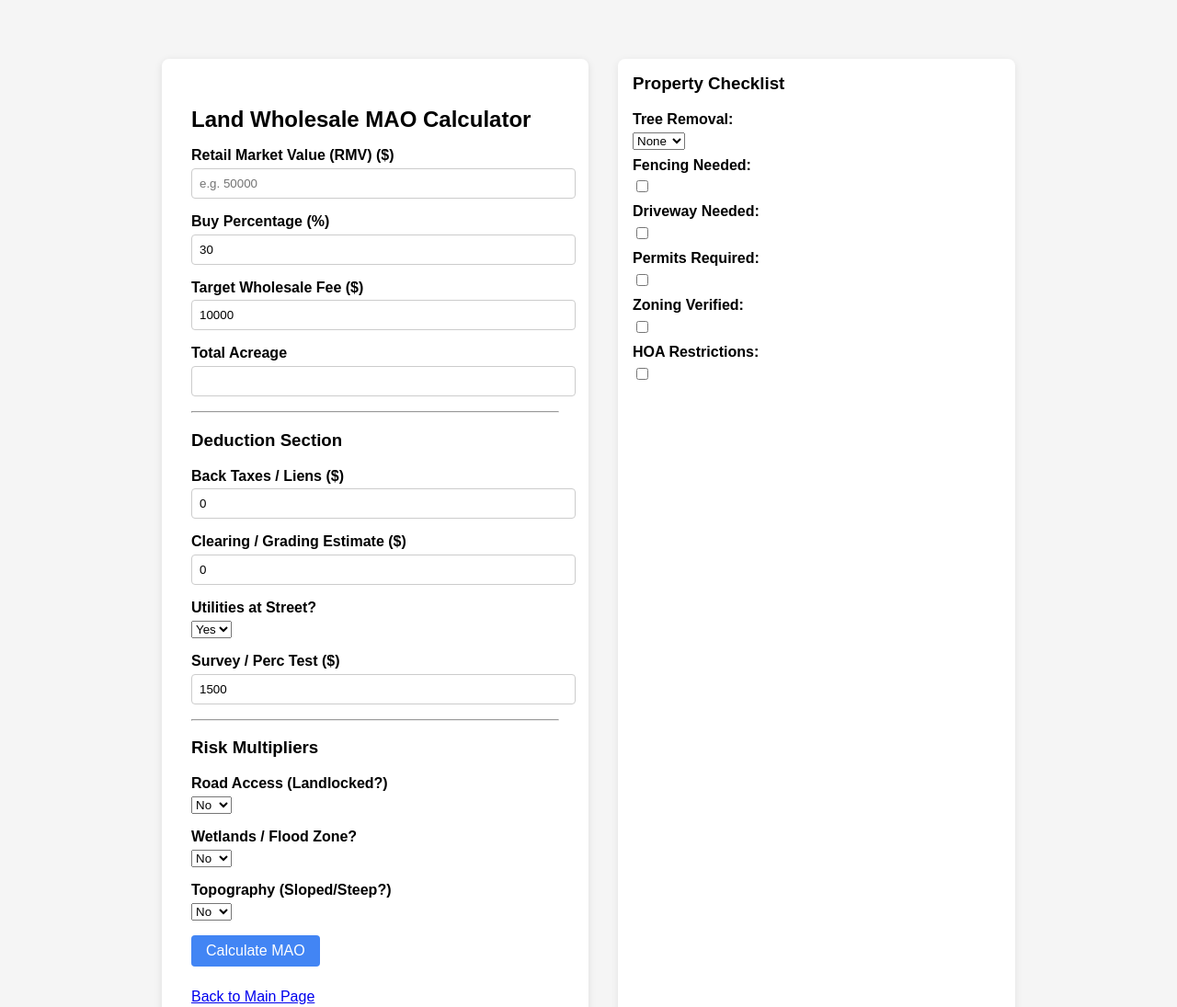
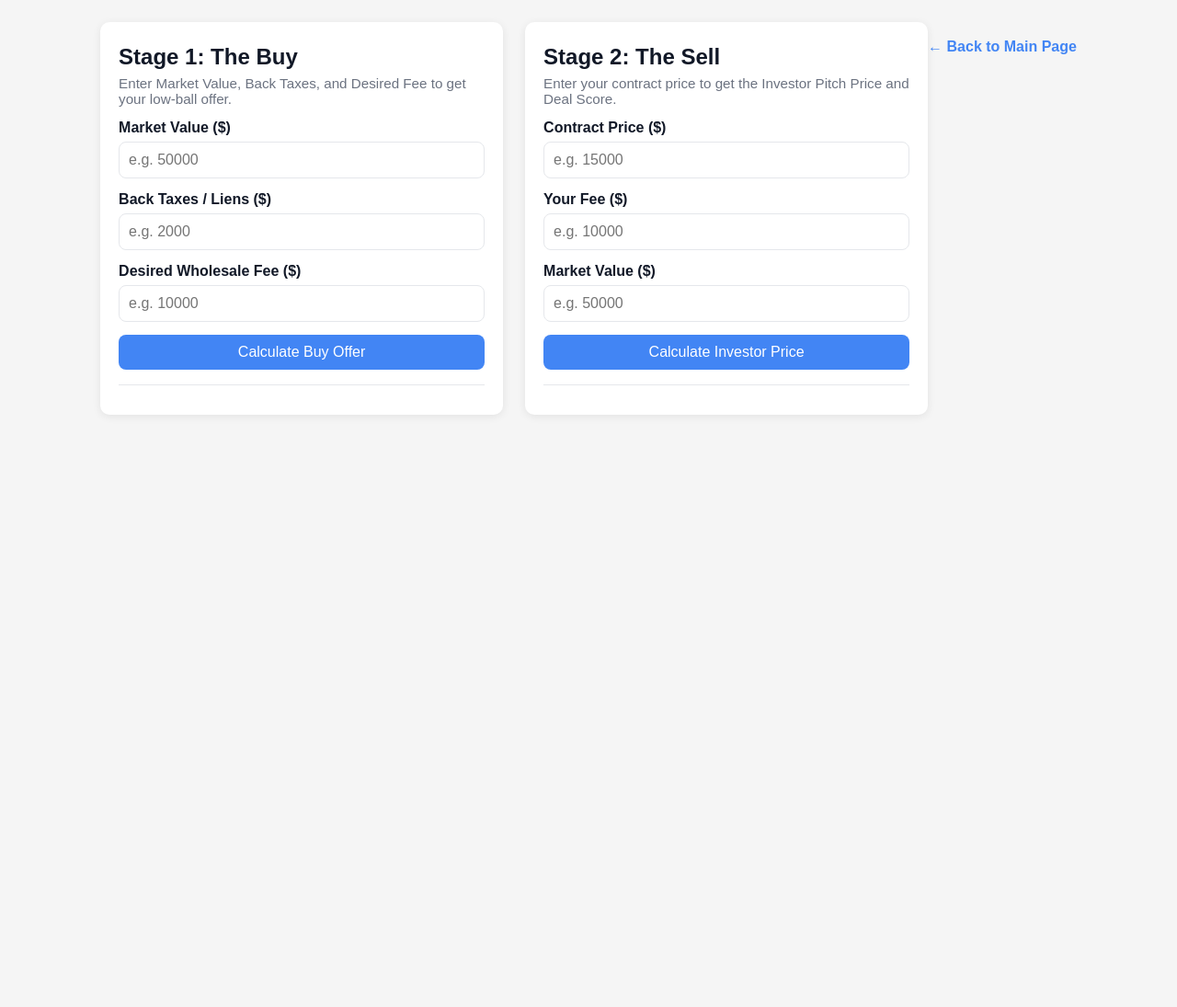
Before and after one commit to bjward-mhs/wp-hom, a plain HTML site: page assignment-analyzer.html in a window 1280 px wide. Shown: the whole page at 92% size. After the commit the page ends 800 px from the top, so only its background shows below. Drawn offline with Linux system fonts and the light colour scheme.

Commit message:
Rename and update styling for land calculator

```diff
--- a/assignment-analyzer.html
+++ b/assignment-analyzer.html
@@ -3,238 +3,193 @@
 <head>
   <meta charset="UTF-8">
   <meta name="viewport" content="width=device-width, initial-scale=1.0">
-  <title>Assignment Deal Analyzer</title>
+  <title>Land Wholesale Two-Stage Calculator</title>
   <style>
+    :root {
+      --bg: #f5f5f5;
+      --card: #ffffff;
+      --text: #111827;
+      --muted: #6b7280;
+      --border: #e5e7eb;
+      --primary: #4285f4;
+      --primaryHover: #357ae8;
+      --shadow: 0 2px 10px rgba(0, 0, 0, 0.08);
+      --radius: 10px;
+    }
+    * { box-sizing: border-box; }
     body {
+      margin: 0;
       font-family: Arial, sans-serif;
-      background: #f5f5f5;
-      margin: 0;
-      padding: 0;
+      background: var(--bg);
+      color: var(--text);
+    }
+    .page {
       min-height: 100vh;
+      padding: 24px;
       display: flex;
       align-items: flex-start;
       justify-content: center;
     }
-    .container {
-      display: flex;
-      gap: 2rem;
-      margin-top: 4rem;
+    .grid {
+      width: 100%;
+      max-width: 900px;
+      display: grid;
+      grid-template-columns: 1fr 1fr;
+      gap: 24px;
+      align-items: start;
     }
-    .analyzer {
-      background: #fff;
-      padding: 2rem;
-      border-radius: 8px;
-      box-shadow: 0 2px 8px rgba(0,0,0,0.1);
-      width: 400px;
+    @media (max-width: 900px) {
+      .grid { grid-template-columns: 1fr; }
     }
-    .analyzer h2 {
-      margin-bottom: 1rem;
+    .card {
+      background: var(--card);
+      border-radius: var(--radius);
+      box-shadow: var(--shadow);
+      padding: 24px 20px 20px 20px;
+      margin-bottom: 16px;
+    }
+    .card h2 {
+      margin: 0 0 12px 0;
+    }
+    .subtle {
+      margin: -6px 0 14px 0;
+      color: var(--muted);
+      font-size: 0.95rem;
     }
     .form-group {
-      margin-bottom: 1rem;
+      margin-bottom: 14px;
     }
     label {
       display: block;
-      margin-bottom: 0.3rem;
-      font-weight: bold;
+      font-weight: 700;
+      margin-bottom: 6px;
     }
     input[type="number"] {
       width: 100%;
-      padding: 0.5rem;
-      border: 1px solid #ccc;
-      border-radius: 4px;
+      padding: 10px;
+      border: 1px solid var(--border);
+      border-radius: 8px;
+      font-size: 1rem;
     }
-    .repair-list {
-      margin-bottom: 1rem;
-    }
-    .repair-item {
-      display: flex;
-      align-items: center;
-      margin-bottom: 0.5rem;
-    }
-    .repair-item label {
-      flex: 1;
-      font-weight: normal;
-      margin-bottom: 0;
-    }
-    .repair-item input[type="number"] {
-      width: 80px;
-      margin-left: 0.5rem;
+    input[readonly] {
+      background: #f9fafb;
+      color: #374151;
     }
     button {
-      padding: 0.5rem 1rem;
+      width: 100%;
+      padding: 10px 12px;
       border: none;
-      border-radius: 4px;
-      background: #4285f4;
-      color: #fff;
+      border-radius: 8px;
+      background: var(--primary);
+      color: white;
       font-size: 1rem;
       cursor: pointer;
     }
     button:hover {
-      background: #357ae8;
+      background: var(--primaryHover);
     }
     .result {
-      margin-top: 1.5rem;
-      font-size: 1.1rem;
-      color: #333;
+      margin-top: 16px;
+      padding-top: 12px;
+      border-top: 1px solid var(--border);
+      color: #111827;
+      line-height: 1.35;
     }
-    .checklist {
-      background: #fff;
-      padding: 1rem;
-      border-radius: 8px;
-      box-shadow: 0 2px 8px rgba(0,0,0,0.08);
-      width: 400px;
+    .back-link {
+      display: inline-block;
+      margin-top: 18px;
+      color: var(--primary);
+      text-decoration: none;
+      font-weight: 600;
     }
-    .checklist h3 {
-      margin-top: 0;
-    }
-    .checklist ul {
-      list-style: none;
-      padding: 0;
-    }
-    .checklist li {
-      margin-bottom: 0.5rem;
+    .back-link:hover {
+      text-decoration: underline;
     }
   </style>
 </head>
   <body>
-    <div class="container">
-      <div class="analyzer">
-        <h2>Land Wholesale MAO Calculator</h2>
+    <main class="page">
+      <div class="grid">
+        <!-- Stage 1: The Buy -->
+        <section class="card" aria-labelledby="buy-title">
+          <h2 id="buy-title">Stage 1: The Buy</h2>
+          <p class="subtle">Enter Market Value, Back Taxes, and Desired Fee to get your low-ball offer.</p>
           <div class="form-group">
-          <label>Retail Market Value (RMV) ($)</label>
-          <input type="number" id="rmv" min="0" placeholder="e.g. 50000">
+            <label for="marketValue">Market Value ($)</label>
+            <input type="number" id="marketValue" min="0" placeholder="e.g. 50000" />
           </div>
           <div class="form-group">
-          <label>Buy Percentage (%)</label>
-          <input type="number" id="buyPct" min="20" max="50" value="30">
+            <label for="backTaxes">Back Taxes / Liens ($)</label>
+            <input type="number" id="backTaxes" min="0" placeholder="e.g. 2000" />
           </div>
           <div class="form-group">
-          <label>Target Wholesale Fee ($)</label>
-          <input type="number" id="whFee" min="0" value="10000">
+            <label for="desiredFee">Desired Wholesale Fee ($)</label>
+            <input type="number" id="desiredFee" min="0" placeholder="e.g. 10000" />
+          </div>
+          <button type="button" id="calcBuyBtn">Calculate Buy Offer</button>
+          <div class="result" id="buyResult" aria-live="polite"></div>
+        </section>
+
+        <!-- Stage 2: The Sell -->
+        <section class="card" aria-labelledby="sell-title">
+          <h2 id="sell-title">Stage 2: The Sell</h2>
+          <p class="subtle">Enter your contract price to get the Investor Pitch Price and Deal Score.</p>
+          <div class="form-group">
+            <label for="contractPrice">Contract Price ($)</label>
+            <input type="number" id="contractPrice" min="0" placeholder="e.g. 15000" />
           </div>
           <div class="form-group">
-          <label>Total Acreage</label>
-          <input type="number" id="acreage" min="0" step="0.01">
-        </div>
-        <hr>
-        <h3>Deduction Section</h3>
-        <div class="form-group">
-          <label>Back Taxes / Liens ($)</label>
-          <input type="number" id="taxes" min="0" value="0">
+            <label for="sellFee">Your Fee ($)</label>
+            <input type="number" id="sellFee" min="0" placeholder="e.g. 10000" />
           </div>
           <div class="form-group">
-          <label>Clearing / Grading Estimate ($)</label>
-          <input type="number" id="clearing" min="0" value="0">
+            <label for="sellMarketValue">Market Value ($)</label>
+            <input type="number" id="sellMarketValue" min="0" placeholder="e.g. 50000" />
           </div>
-        <div class="form-group">
-          <label>Utilities at Street?</label>
-          <select id="utilities">
-            <option value="true">Yes</option>
-            <option value="false">No</option>
-          </select>
+          <button type="button" id="calcSellBtn">Calculate Investor Price</button>
+          <div class="result" id="sellResult" aria-live="polite"></div>
+        </section>
       </div>
-        <div class="form-group">
-          <label>Survey / Perc Test ($)</label>
-          <input type="number" id="survey" min="0" value="1500">
-        </div>
-        <hr>
-        <h3>Risk Multipliers</h3>
-        <div class="form-group">
-          <label>Road Access (Landlocked?)</label>
-          <select id="landlocked">
-            <option value="false">No</option>
-            <option value="true">Yes</option>
-          </select>
-        </div>
-        <div class="form-group">
-          <label>Wetlands / Flood Zone?</label>
-          <select id="flood">
-            <option value="false">No</option>
-            <option value="true">Yes</option>
-          </select>
-        </div>
-        <div class="form-group">
-          <label>Topography (Sloped/Steep?)</label>
-          <select id="topo">
-            <option value="false">No</option>
-            <option value="true">Yes</option>
-          </select>
-        </div>
-        <button onclick="calculateMAO()">Calculate MAO</button>
-        <div class="result" id="maoResult"></div>
-        <div class="result" id="dealGrade"></div>
-        <a class="hotlink" href="index.html">Back to Main Page</a>
-      </div>
-      <div class="checklist">
-        <h3>Property Checklist</h3>
-        <ul>
-          <li>
-            <label for="treeRemoval">Tree Removal:</label>
-            <select id="treeRemoval">
-              <option value="none">None</option>
-              <option value="some">Some</option>
-              <option value="full">Full</option>
-            </select>
-          </li>
-          <li>
-            <label for="fencing">Fencing Needed:</label>
-            <input type="checkbox" id="fencing">
-          </li>
-          <li>
-            <label for="driveway">Driveway Needed:</label>
-            <input type="checkbox" id="driveway">
-          </li>
-          <li>
-            <label for="permits">Permits Required:</label>
-            <input type="checkbox" id="permits">
-          </li>
-          <li>
-            <label for="zoning">Zoning Verified:</label>
-            <input type="checkbox" id="zoning">
-          </li>
-          <li>
-            <label for="hoa">HOA Restrictions:</label>
-            <input type="checkbox" id="hoa">
-          </li>
-        </ul>
-      </div>
-    </div>
+      <a class="back-link" href="index.html">&larr; Back to Main Page</a>
+    </main>
 
     <script>
-      function calculateMAO() {
-        // Input variables
-        const rmv = parseFloat(document.getElementById('rmv').value) || 0;
-        const buyPct = (parseFloat(document.getElementById('buyPct').value) || 30) / 100;
-        const whFee = parseFloat(document.getElementById('whFee').value) || 0;
-        const acreage = parseFloat(document.getElementById('acreage').value) || 0;
-        // Deductions
-        const taxes = parseFloat(document.getElementById('taxes').value) || 0;
-        const clearing = parseFloat(document.getElementById('clearing').value) || 0;
-        const utilities = document.getElementById('utilities').value === 'false' ? 10000 : 0;
-        const survey = parseFloat(document.getElementById('survey').value) || 1500;
-        // Risk multipliers
-        let accessMult = document.getElementById('landlocked').value === 'true' ? 0.3 : 1;
-        let floodMult = document.getElementById('flood').value === 'true' ? 0.5 : 1;
-        let topoMult = document.getElementById('topo').value === 'true' ? 0.7 : 1;
-        // Apply multipliers sequentially
-        let adjustedValue = rmv * accessMult * floodMult * topoMult;
-        let baseOffer = adjustedValue * buyPct;
-        let finalMAO = baseOffer - taxes - clearing - utilities - survey - whFee;
-        // Validation: MAO cannot be lower than back taxes
-        if (finalMAO < taxes) {
-          finalMAO = taxes;
+      function formatMoney(n) {
+        if (Number.isNaN(n)) return "";
+        return n.toLocaleString(undefined, { maximumFractionDigits: 2 });
       }
-        // Deal Grade
-        let grade = 'A';
-        if (finalMAO < taxes) grade = 'F';
-        else if (finalMAO < whFee) grade = 'D';
-        else if (finalMAO < (whFee + taxes + clearing + utilities + survey)) grade = 'C';
-        else if (finalMAO < baseOffer * 0.5) grade = 'B';
-        // Output
-        document.getElementById('maoResult').innerHTML = `Maximum Allowable Offer: $${finalMAO.toFixed(2)}`;
-        document.getElementById('dealGrade').innerHTML = `Deal Grade: <strong>${grade}</strong>`;
+
+      // Stage 1: The Buy
+      document.getElementById("calcBuyBtn").addEventListener("click", function () {
+        const mv = parseFloat(document.getElementById("marketValue").value);
+        const taxes = parseFloat(document.getElementById("backTaxes").value);
+        const fee = parseFloat(document.getElementById("desiredFee").value);
+        if (Number.isNaN(mv) || Number.isNaN(taxes) || Number.isNaN(fee)) {
+          document.getElementById("buyResult").textContent = "Please fill in all fields.";
+          return;
         }
+        const offer = mv * 0.35 - taxes - fee;
+        document.getElementById("buyResult").innerHTML = `<strong>Low-Ball Offer:</strong> $${formatMoney(offer)}`;
+      });
+
+      // Stage 2: The Sell
+      document.getElementById("calcSellBtn").addEventListener("click", function () {
+        const contract = parseFloat(document.getElementById("contractPrice").value);
+        const fee = parseFloat(document.getElementById("sellFee").value);
+        const mv = parseFloat(document.getElementById("sellMarketValue").value);
+        if (Number.isNaN(contract) || Number.isNaN(fee) || Number.isNaN(mv)) {
+          document.getElementById("sellResult").textContent = "Please fill in all fields.";
+          return;
+        }
+        const investorPrice = contract + fee;
+        let score = "";
+        const pct = investorPrice / mv;
+        if (pct < 0.5) score = "Homerun Deal";
+        else if (pct < 0.65) score = "Strong Deal";
+        else if (pct > 0.7) score = "Overpriced/Thin";
+        else score = "Decent Deal";
+        document.getElementById("sellResult").innerHTML = `<strong>Investor Pitch Price:</strong> $${formatMoney(investorPrice)}<br><strong>Deal Score:</strong> ${score}`;
+      });
     </script>
 </body>
 </html>
```
Lines whose indentation alone changed are shown as unchanged.
